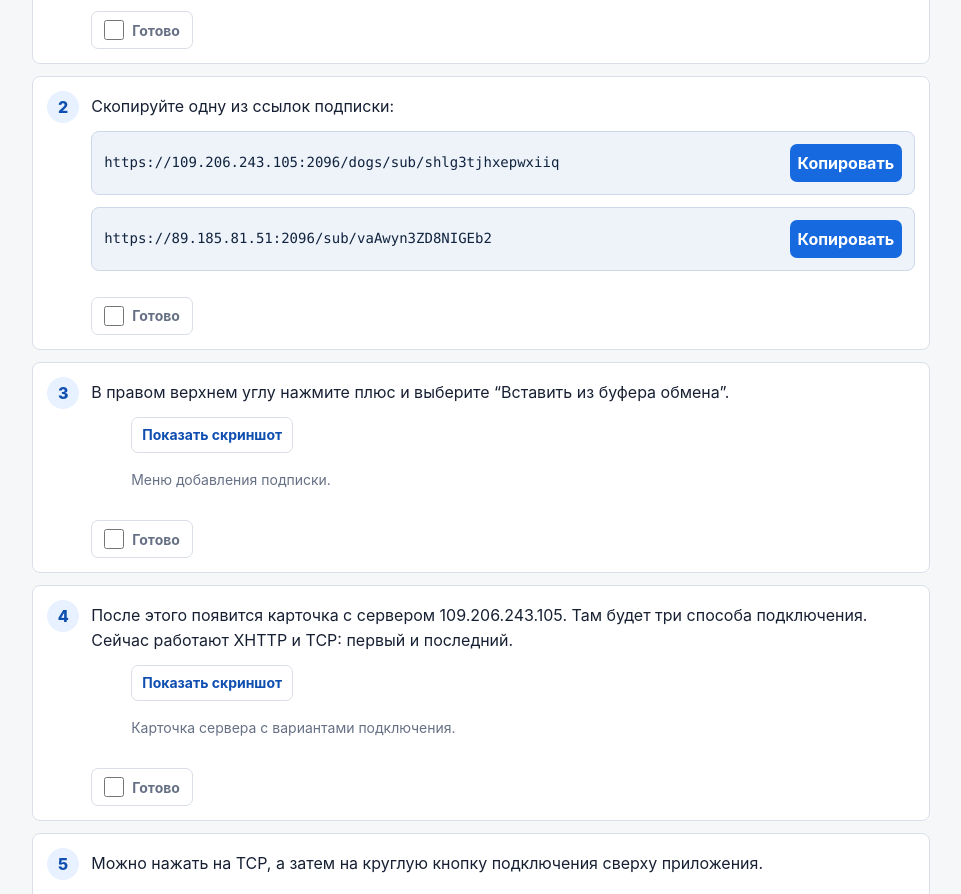
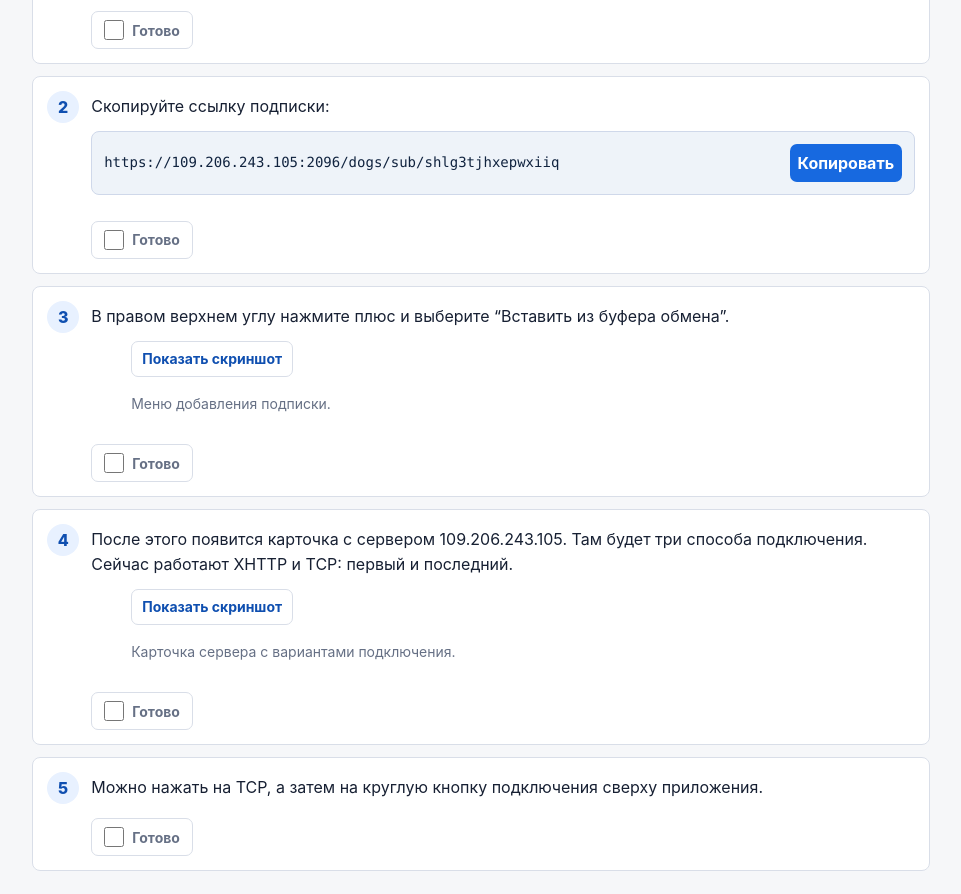
Before and after one commit to Anton247/network-apps-guide, a plain HTML site: page index.html in a window 1280 px wide. Shown: the part 1429-2323 px from the top of the page, without its empty margins (299-1260 px from the left). Drawn offline with Linux system fonts and the light colour scheme.

Commit message:
Remove second HAPP subscription

```diff
--- a/index.html
+++ b/index.html
@@ -602,14 +602,10 @@
           </li>
           <li>
             <div>
-              <p>Скопируйте одну из ссылок подписки:</p>
+              <p>Скопируйте ссылку подписки:</p>
               <div class="codebox">
                 <code>https://109.206.243.105:2096/dogs/sub/shlg3tjhxepwxiiq</code>
                 <button class="copy-btn" data-copy="https://109.206.243.105:2096/dogs/sub/shlg3tjhxepwxiiq">Копировать</button>
-              </div>
-              <div class="codebox">
-                <code>https://89.185.81.51:2096/sub/vaAwyn3ZD8NIGEb2</code>
-                <button class="copy-btn" data-copy="https://89.185.81.51:2096/sub/vaAwyn3ZD8NIGEb2">Копировать</button>
               </div>
             </div>
           </li>
```
